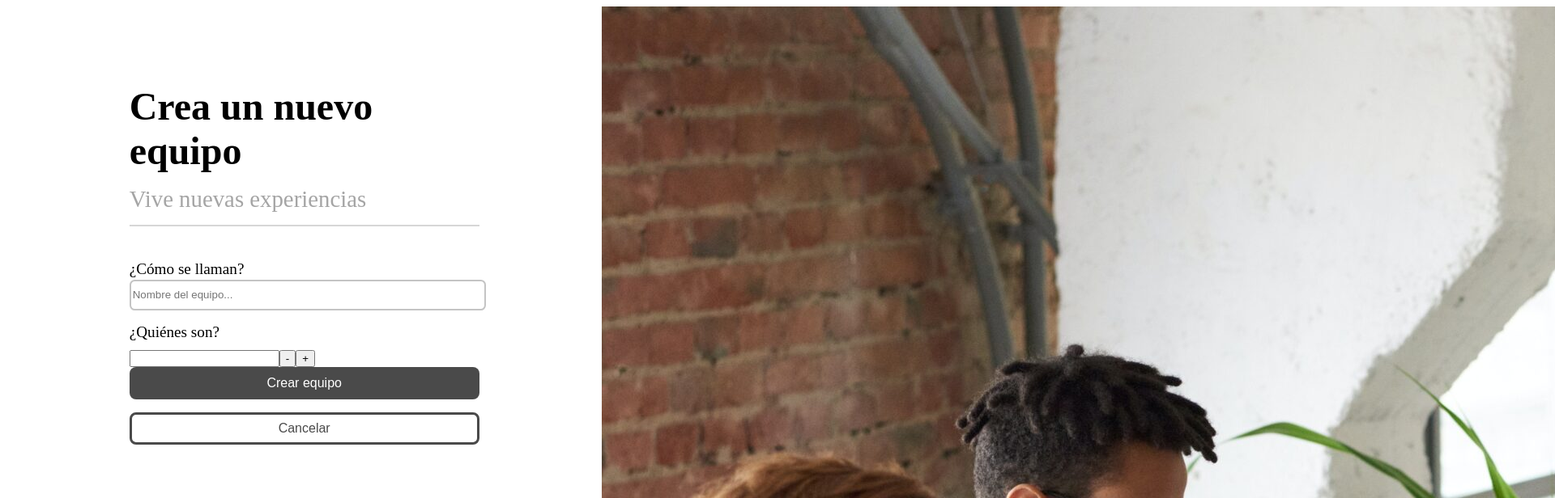
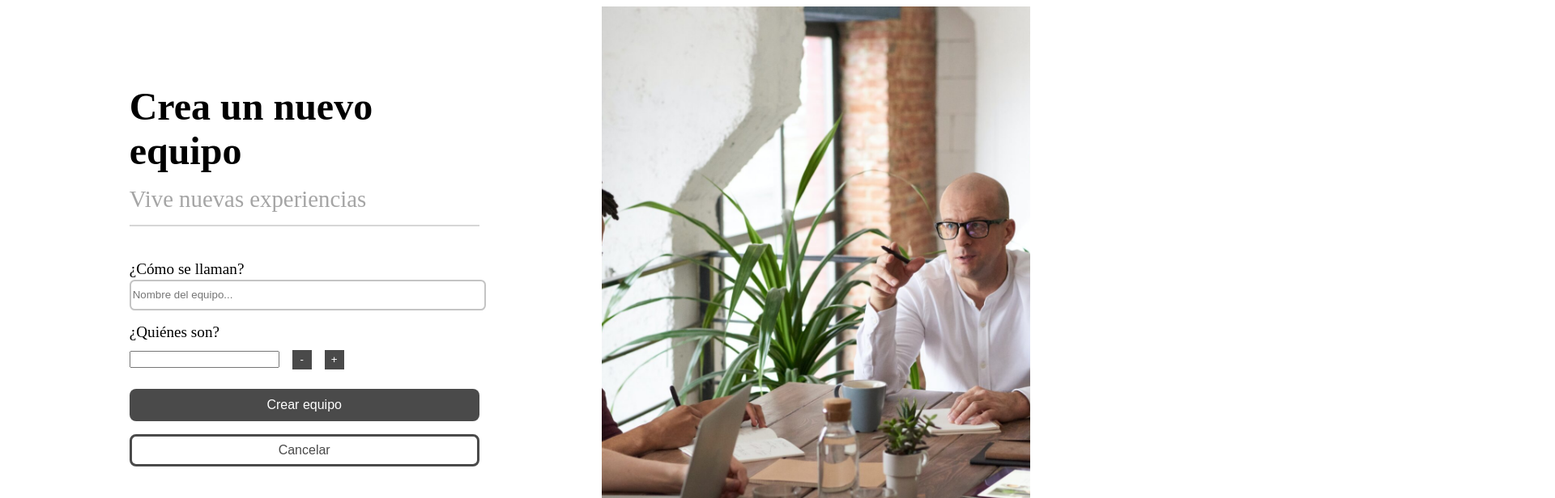
Before and after one commit to redprogramacioncompetitiva/contests-management-system, a Next.js app: page /createTeam in a window 1280 px wide. Shown: the top 616 px of the page at 81% size, 1920 px wide, since content can reach past the window. Built offline with nearby package versions, Linux system fonts and the light colour scheme.

Commit message:
feat: image with vh

```diff
--- a/src/pages/createTeam.js
+++ b/src/pages/createTeam.js
@@ -24,9 +24,9 @@ export default function Component() {
           <input className={styles.inputWidth} type="text" placeholder='Nombre del equipo...'></input>
           <h5 className={styles.h5}>¿Quiénes son?</h5>
           <div id="competitors-fields">
-            <input type = 'text' ></input>
-            <button type = 'button' >-</button>
-            <button type = 'button' onMouseDown = {addCompetitorField}>+</button>
+            <input type = 'text'></input>
+            <button type = 'button' className={styles.button} >-</button>
+            <button type = 'button' onMouseDown = {addCompetitorField} className={styles.button}>+</button>
           </div>
           <button className={styles.submitBtn}>Crear equipo</button>
           <br/>
--- a/src/styles/createTeam.module.css
+++ b/src/styles/createTeam.module.css
@@ -76,5 +76,16 @@
 }
 
 .homeImg{
-  transform: scale(1,1);
+  object-fit: cover;
+  width: 100%;
+  height: 100vh;
 }
+.button{
+  margin-left: 1rem;
+  margin-bottom: 1.5rem;
+  color:white;
+  background-color: #4A4A4A;
+  width: 1.5rem;
+  height: 1.5rem;
+  border-style: none;
+}
```
